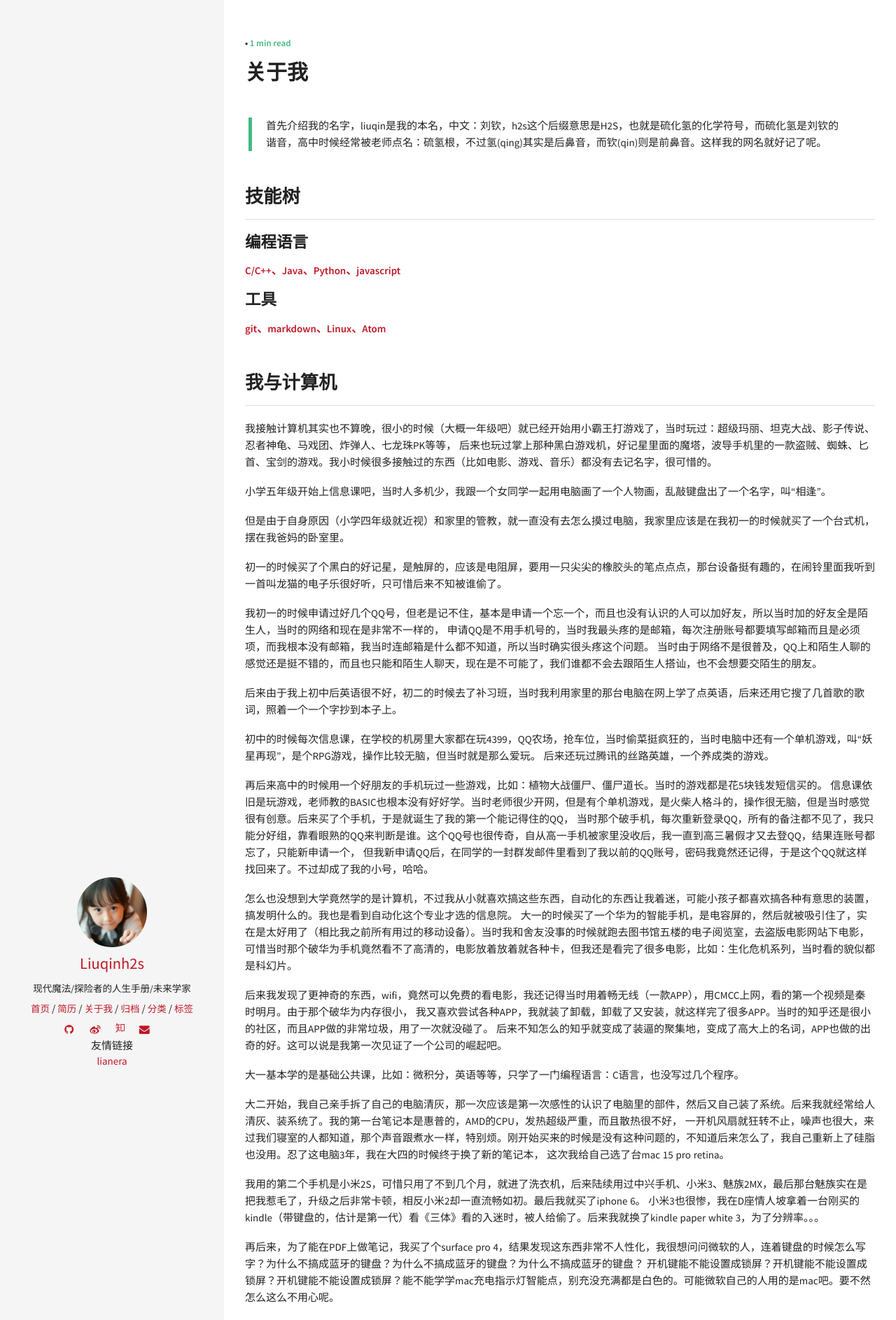
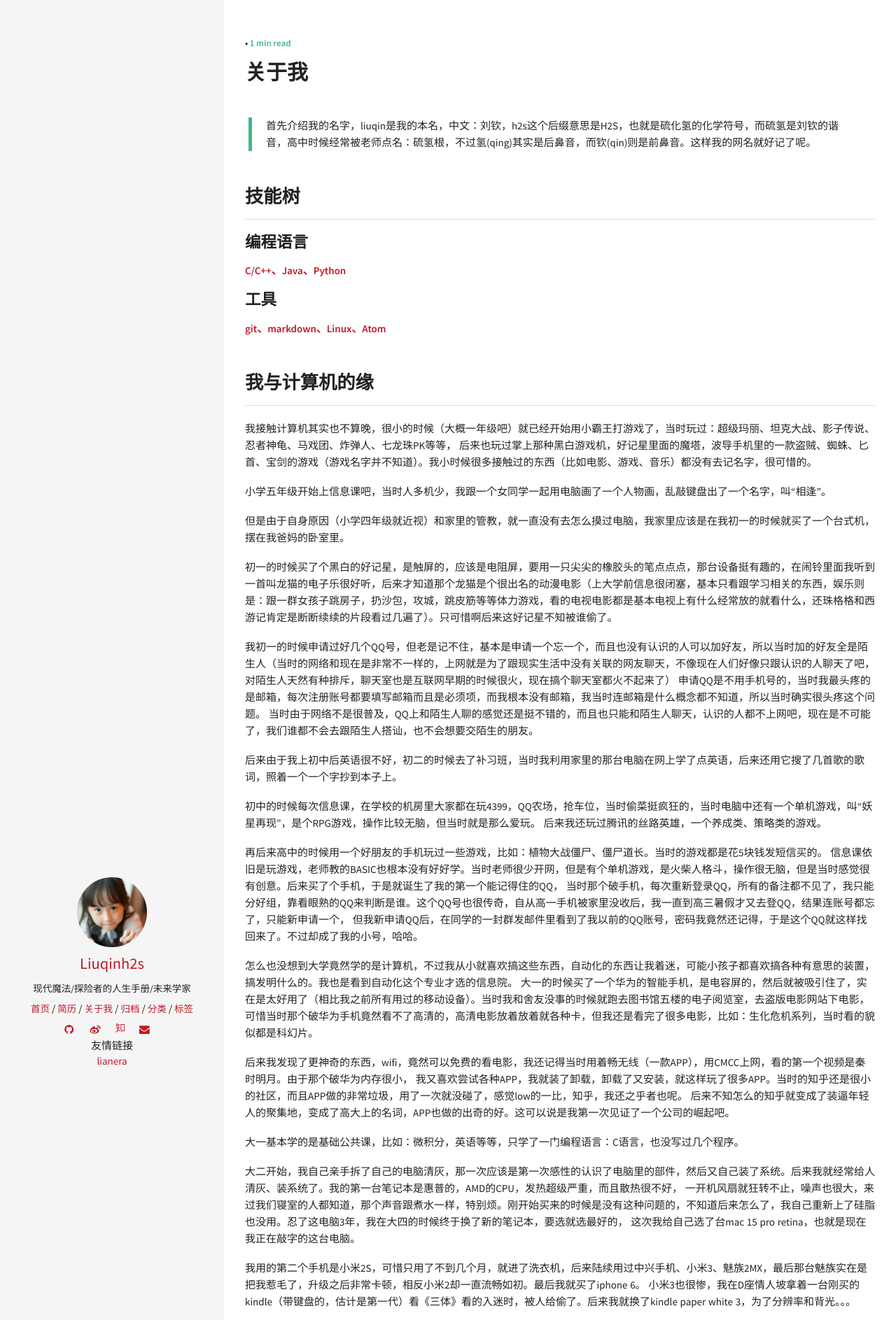
Before and after one commit to transcendtron/liuqinh2s.github.io, a Jekyll site: the page built from about.md, in a window 1280 px wide. Shown: the top 1887 px of the page at 70% size. Built offline with Jekyll 4.4.1, drawn with Linux system fonts in a browser that asks for light colours; comment, search, counter and statistics services are not loaded; some of the changed text lies outside the part shown.

Commit message:
fix aboutme

```diff
--- a/about.md
+++ b/about.md
@@ -5,72 +5,82 @@
 comments: true
 ---
 
->首先介绍我的名字，liuqin是我的本名，中文：刘钦，h2s这个后缀意思是H2S，也就是硫化氢的化学符号，而硫化氢是刘钦的谐音，高中时候经常被老师点名：硫氢根，不过氢(qing)其实是后鼻音，而钦(qin)则是前鼻音。这样我的网名就好记了呢。
+>首先介绍我的名字，liuqin是我的本名，中文：刘钦，h2s这个后缀意思是H2S，也就是硫化氢的化学符号，而硫氢是刘钦的谐音，高中时候经常被老师点名：硫氢根，不过氢(qing)其实是后鼻音，而钦(qin)则是前鼻音。这样我的网名就好记了呢。
 
 ## 技能树
 
 ### 编程语言
 
-**C/C++、Java、Python、javascript**
+**C/C++、Java、Python**
 
 ### 工具
 
 **git、markdown、Linux、Atom**
 
-## 我与计算机
+## 我与计算机的缘
 
 我接触计算机其实也不算晚，很小的时候（大概一年级吧）就已经开始用小霸王打游戏了，当时玩过：超级玛丽、坦克大战、影子传说、忍者神龟、马戏团、炸弹人、七龙珠PK等等，
-后来也玩过掌上那种黑白游戏机，好记星里面的魔塔，波导手机里的一款盗贼、蜘蛛、匕首、宝剑的游戏。我小时候很多接触过的东西（比如电影、游戏、音乐）都没有去记名字，很可惜的。
+后来也玩过掌上那种黑白游戏机，好记星里面的魔塔，波导手机里的一款盗贼、蜘蛛、匕首、宝剑的游戏（游戏名字并不知道）。我小时候很多接触过的东西（比如电影、游戏、音乐）都没有去记名字，很可惜的。
 
 小学五年级开始上信息课吧，当时人多机少，我跟一个女同学一起用电脑画了一个人物画，乱敲键盘出了一个名字，叫“相逢”。
 
 但是由于自身原因（小学四年级就近视）和家里的管教，就一直没有去怎么摸过电脑，我家里应该是在我初一的时候就买了一个台式机，摆在我爸妈的卧室里。
 
-初一的时候买了个黑白的好记星，是触屏的，应该是电阻屏，要用一只尖尖的橡胶头的笔点点点，那台设备挺有趣的，在闹铃里面我听到一首叫龙猫的电子乐很好听，只可惜后来不知被谁偷了。
+初一的时候买了个黑白的好记星，是触屏的，应该是电阻屏，要用一只尖尖的橡胶头的笔点点点，那台设备挺有趣的，在闹铃里面我听到一首叫龙猫的电子乐很好听，后来才知道那个龙猫是个很出名的动漫电影（上大学前信息很闭塞，基本只看跟学习相关的东西，娱乐则是：跟一群女孩子跳房子，扔沙包，攻城，跳皮筋等等体力游戏，看的电视电影都是基本电视上有什么经常放的就看什么，还珠格格和西游记肯定是断断续续的片段看过几遍了）。只可惜啊后来这好记星不知被谁偷了。
 
-我初一的时候申请过好几个QQ号，但老是记不住，基本是申请一个忘一个，而且也没有认识的人可以加好友，所以当时加的好友全是陌生人，当时的网络和现在是非常不一样的，
-申请QQ是不用手机号的，当时我最头疼的是邮箱，每次注册账号都要填写邮箱而且是必须项，而我根本没有邮箱，我当时连邮箱是什么都不知道，所以当时确实很头疼这个问题。
-当时由于网络不是很普及，QQ上和陌生人聊的感觉还是挺不错的，而且也只能和陌生人聊天，现在是不可能了，我们谁都不会去跟陌生人搭讪，也不会想要交陌生的朋友。
+我初一的时候申请过好几个QQ号，但老是记不住，基本是申请一个忘一个，而且也没有认识的人可以加好友，所以当时加的好友全是陌生人（当时的网络和现在是非常不一样的，上网就是为了跟现实生活中没有关联的网友聊天，不像现在人们好像只跟认识的人聊天了吧，对陌生人天然有种排斥，聊天室也是互联网早期的时候很火，现在搞个聊天室都火不起来了）
+申请QQ是不用手机号的，当时我最头疼的是邮箱，每次注册账号都要填写邮箱而且是必须项，而我根本没有邮箱，我当时连邮箱是什么概念都不知道，所以当时确实很头疼这个问题。
+当时由于网络不是很普及，QQ上和陌生人聊的感觉还是挺不错的，而且也只能和陌生人聊天，认识的人都不上网吧，现在是不可能了，我们谁都不会去跟陌生人搭讪，也不会想要交陌生的朋友。
 
 后来由于我上初中后英语很不好，初二的时候去了补习班，当时我利用家里的那台电脑在网上学了点英语，后来还用它搜了几首歌的歌词，照着一个一个字抄到本子上。
 
 初中的时候每次信息课，在学校的机房里大家都在玩4399，QQ农场，抢车位，当时偷菜挺疯狂的，当时电脑中还有一个单机游戏，叫“妖星再现”，是个RPG游戏，操作比较无脑，但当时就是那么爱玩。
-后来还玩过腾讯的丝路英雄，一个养成类的游戏。
+后来我还玩过腾讯的丝路英雄，一个养成类、策略类的游戏。
 
 再后来高中的时候用一个好朋友的手机玩过一些游戏，比如：植物大战僵尸、僵尸道长。当时的游戏都是花5块钱发短信买的。
-信息课依旧是玩游戏，老师教的BASIC也根本没有好好学。当时老师很少开网，但是有个单机游戏，是火柴人格斗的，操作很无脑，但是当时感觉很有创意。后来买了个手机，于是就诞生了我的第一个能记得住的QQ，
+信息课依旧是玩游戏，老师教的BASIC也根本没有好好学。当时老师很少开网，但是有个单机游戏，是火柴人格斗，操作很无脑，但是当时感觉很有创意。后来买了个手机，于是就诞生了我的第一个能记得住的QQ，
 当时那个破手机，每次重新登录QQ，所有的备注都不见了，我只能分好组，靠看眼熟的QQ来判断是谁。这个QQ号也很传奇，自从高一手机被家里没收后，我一直到高三暑假才又去登QQ，结果连账号都忘了，只能新申请一个，
 但我新申请QQ后，在同学的一封群发邮件里看到了我以前的QQ账号，密码我竟然还记得，于是这个QQ就这样找回来了。不过却成了我的小号，哈哈。
 
 怎么也没想到大学竟然学的是计算机，不过我从小就喜欢搞这些东西，自动化的东西让我着迷，可能小孩子都喜欢搞各种有意思的装置，搞发明什么的。我也是看到自动化这个专业才选的信息院。
 大一的时候买了一个华为的智能手机，是电容屏的，然后就被吸引住了，实在是太好用了（相比我之前所有用过的移动设备）。当时我和舍友没事的时候就跑去图书馆五楼的电子阅览室，去盗版电影网站下电影，
-可惜当时那个破华为手机竟然看不了高清的，电影放着放着就各种卡，但我还是看完了很多电影，比如：生化危机系列，当时看的貌似都是科幻片。
+可惜当时那个破华为手机竟然看不了高清的，高清电影放着放着就各种卡，但我还是看完了很多电影，比如：生化危机系列，当时看的貌似都是科幻片。
 
 后来我发现了更神奇的东西，wifi，竟然可以免费的看电影，我还记得当时用着畅无线（一款APP），用CMCC上网，看的第一个视频是秦时明月。由于那个破华为内存很小，
-我又喜欢尝试各种APP，我就装了卸载，卸载了又安装，就这样完了很多APP。当时的知乎还是很小的社区，而且APP做的非常垃圾，用了一次就没碰了。
-后来不知怎么的知乎就变成了装逼的聚集地，变成了高大上的名词，APP也做的出奇的好。这可以说是我第一次见证了一个公司的崛起吧。
+我又喜欢尝试各种APP，我就装了卸载，卸载了又安装，就这样玩了很多APP。当时的知乎还是很小的社区，而且APP做的非常垃圾，用了一次就没碰了，感觉low的一比，知乎，我还之乎者也呢。
+后来不知怎么的知乎就变成了装逼年轻人的聚集地，变成了高大上的名词，APP也做的出奇的好。这可以说是我第一次见证了一个公司的崛起吧。
 
 大一基本学的是基础公共课，比如：微积分，英语等等，只学了一门编程语言：C语言，也没写过几个程序。
 
 大二开始，我自己亲手拆了自己的电脑清灰，那一次应该是第一次感性的认识了电脑里的部件，然后又自己装了系统。后来我就经常给人清灰、装系统了。我的第一台笔记本是惠普的，AMD的CPU，发热超级严重，而且散热很不好，
-一开机风扇就狂转不止，噪声也很大，来过我们寝室的人都知道，那个声音跟煮水一样，特别烦。刚开始买来的时候是没有这种问题的，不知道后来怎么了，我自己重新上了硅脂也没用。忍了这电脑3年，我在大四的时候终于换了新的笔记本，
-这次我给自己选了台mac 15 pro retina。
+一开机风扇就狂转不止，噪声也很大，来过我们寝室的人都知道，那个声音跟煮水一样，特别烦。刚开始买来的时候是没有这种问题的，不知道后来怎么了，我自己重新上了硅脂也没用。忍了这电脑3年，我在大四的时候终于换了新的笔记本，要选就选最好的，
+这次我给自己选了台mac 15 pro retina，也就是现在我正在敲字的这台电脑。
 
 我用的第二个手机是小米2S，可惜只用了不到几个月，就进了洗衣机，后来陆续用过中兴手机、小米3、魅族2MX，最后那台魅族实在是把我惹毛了，升级之后非常卡顿，相反小米2却一直流畅如初。最后我就买了iphone 6。
-小米3也很惨，我在D座情人坡拿着一台刚买的kindle（带键盘的，估计是第一代）看《三体》看的入迷时，被人给偷了。后来我就换了kindle paper white 3，为了分辨率。。。
+小米3也很惨，我在D座情人坡拿着一台刚买的kindle（带键盘的，估计是第一代）看《三体》看的入迷时，被人给偷了。后来我就换了kindle paper white 3，为了分辨率和背光。。。
 
-再后来，为了能在PDF上做笔记，我买了个surface pro 4，结果发现这东西非常不人性化，我很想问问微软的人，连着键盘的时候怎么写字？为什么不搞成蓝牙的键盘？为什么不搞成蓝牙的键盘？为什么不搞成蓝牙的键盘？
-开机键能不能设置成锁屏？开机键能不能设置成锁屏？开机键能不能设置成锁屏？能不能学学mac充电指示灯智能点，别充没充满都是白色的。可能微软自己的人用的是mac吧。要不然怎么这么不用心呢。
+再后来，为了能在PDF上做笔记，我买了个surface pro 4，结果发现这东西非常不人性化，我很想问问微软的人，连着键盘的时候怎么写字？把键盘折到后面也不舒服啊，为什么不搞成蓝牙的键盘？为什么不搞成蓝牙的键盘？为什么不搞成蓝牙的键盘？
+开机键为什么不默认设置成锁屏？这跟移动设备的风格很不一样啊，我有时候一不小心就关机了（不过这个键是可以设置的，我后来设置成了开关键息屏）。能不能学学mac充电指示灯智能点，别充没充满都是白色的（mac充满是绿色的，没充满是橙色的）。
 
-大二的时候一时兴起还买了一大堆硬件，什么电容、电阻、二极管、面包板、跳线、杜邦线、开关等等，然后还买了个树莓派一代，然后并没有搞出什么东西。哈哈。
-
-唉，这段搞机历史有点虎头蛇尾，其实还有很多东西没讲，以后想加的时候在加进去。
+大二的时候一时兴起还买了一大堆硬件，什么电容、电阻、二极管、面包板、跳线、杜邦线、开关、三极管等等，然后还买了个树莓派一代，然后并没有搞出什么东西。哈哈，有点始乱终弃的感觉。
 
 **想交朋友的可以关注我的知乎或微博私信我。**
 
-### 做过的东西
+## 我为什么要写博客
 
-1. 用spigot 搭建了minecraft服务器
-2. shadowsocks服务器搭建
-（这两个东西都是在阿里云上搞的，由于费用太昂贵我就停了，等以后有钱了再开吧）
-3. 用github pages和jekyll搭建了一个个人博客，就是现在你看到的这个
+人都是善于遗忘的，如果我们不做些记录，那么那些曾今做过的事就会被慢慢淡忘。你想想，如果人类不把自己的经验和知识口口相传，或者写成书籍流传于世，那么那些曾今趟过一遍的坑，做过的冒险，不就都失去了应有的价值了吗？为了给后来者一些建议，让他们知道，他们并不是一个人在战斗，这就是我写博客的原因。
+
+我的博客将会分为4个目录：
+
+- 人生经验
+- 我的推荐
+- 填坑笔记
+- 实战经历
+
+在 **人生经验** 中，我会写一些关于 人生观、价值观、世界观，这些一个人精神的宏观层面的东西，以及相应的方法论。
+
+在 **我的推荐** 中，我会放上自己喜欢的一些 电影、书籍、音乐、工具 等等，以及推荐它们的缘由。
+
+在 **填坑笔记** 中，我会记录一些自己以前折腾过的东西和经历，遇到的一些奇奇怪怪的问题，和相应的解决办法。
+
+在 **实战经历** 中，我主要是展示一些自己动手做成的作品，编程是个很注重实践的活，多做出一些作品对自己的编程水平的提高很有帮助，同时跟我读大学时候一样，很多同学一定苦于找不到合适的项目入手去做，或者想复制或者改造某个项目，又没有原作者的帮助，在这里你统统不用担心，任何问题我都欢迎提问。
```
Also changed, not shown: _posts/数学/2016-12-6-Limit.md (added, +359 -0 lines).
